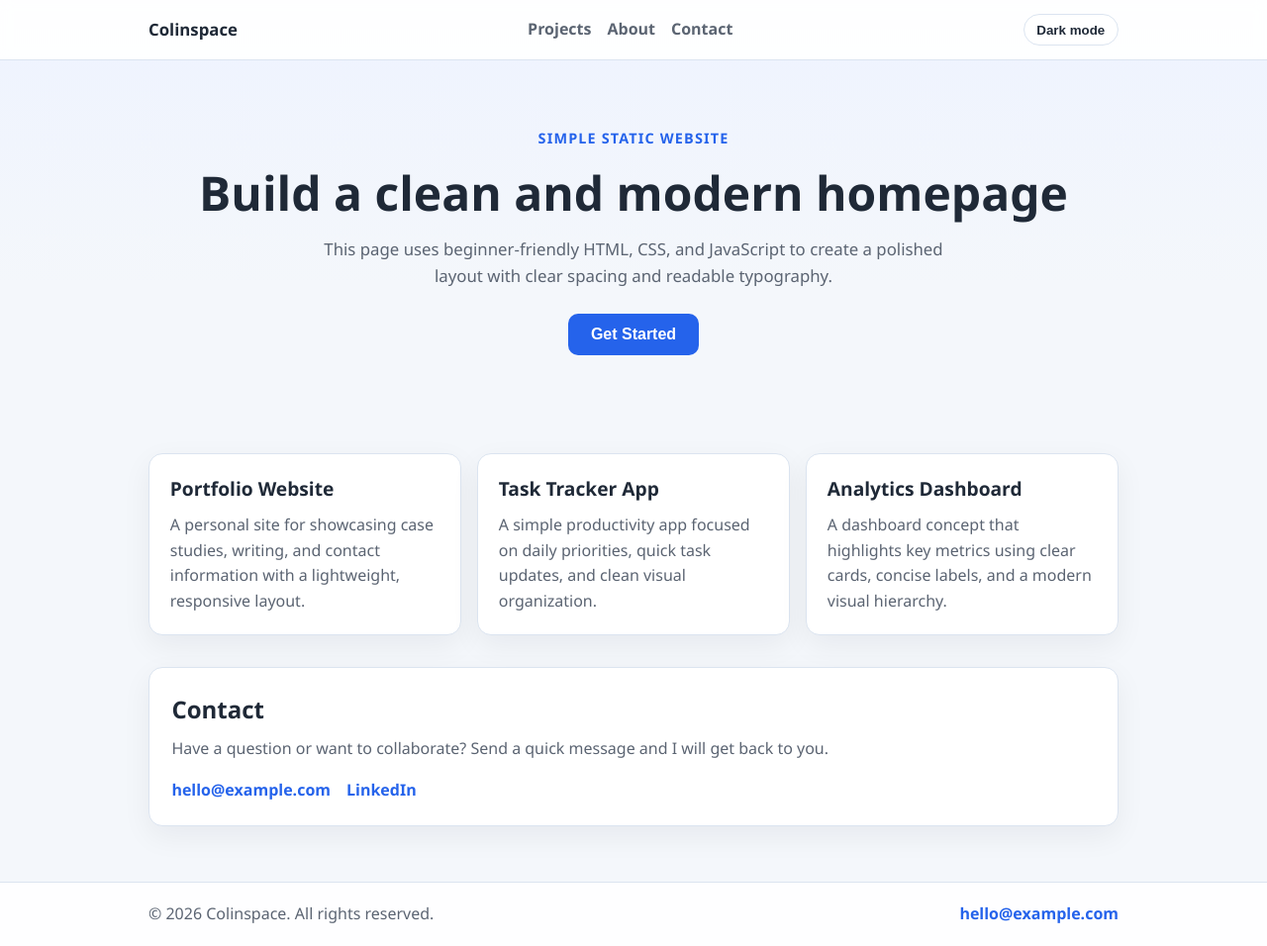
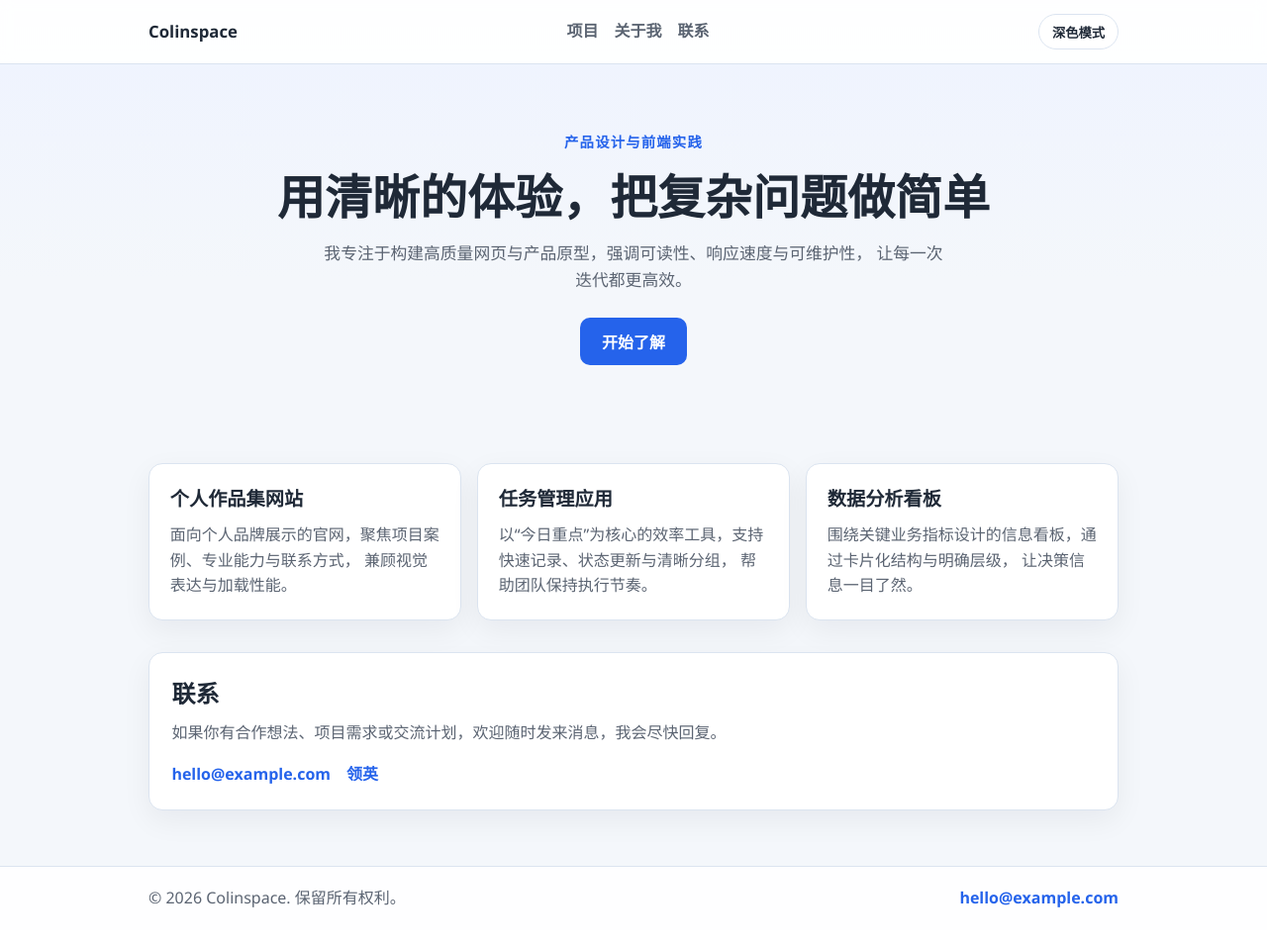
Before and after one commit to Colin966/Colinspace-test, a plain HTML site: page index.html in a window 1280 px wide. Shown: the whole page at 99% size. Drawn offline with Linux system fonts and the light colour scheme.

Commit message:
feat: 全站简体中文本地化与首页文案重写

```diff
--- a/index.html
+++ b/index.html
@@ -1,79 +1,79 @@
 <!doctype html>
-<html lang="en">
+<html lang="zh-CN">
   <head>
     <meta charset="UTF-8" />
     <meta name="viewport" content="width=device-width, initial-scale=1.0" />
-    <title>Simple Site</title>
+    <title>Colinspace｜个人作品集</title>
     <link rel="stylesheet" href="style.css" />
   </head>
   <body>
-    <nav class="site-nav" aria-label="Main navigation">
+    <nav class="site-nav" aria-label="主导航">
       <div class="container nav-inner">
         <a class="brand" href="#">Colinspace</a>
         <ul class="nav-links">
-          <li><a href="#projects">Projects</a></li>
-          <li><a href="#about">About</a></li>
-          <li><a href="#contact">Contact</a></li>
+          <li><a href="#projects">项目</a></li>
+          <li><a href="#about">关于我</a></li>
+          <li><a href="#contact">联系</a></li>
         </ul>
         <button id="theme-toggle" class="theme-toggle" type="button" aria-pressed="false">
-          Dark mode
+          深色模式
         </button>
       </div>
     </nav>
 
     <header class="hero container" id="about">
-      <p class="eyebrow">Simple Static Website</p>
-      <h1>Build a clean and modern homepage</h1>
+      <p class="eyebrow">产品设计与前端实践</p>
+      <h1>用清晰的体验，把复杂问题做简单</h1>
       <p class="hero-text">
-        This page uses beginner-friendly HTML, CSS, and JavaScript to create a
-        polished layout with clear spacing and readable typography.
+        我专注于构建高质量网页与产品原型，强调可读性、响应速度与可维护性，
+        让每一次迭代都更高效。
       </p>
-      <button id="btn" class="hero-button">Get Started</button>
+      <button id="btn" class="hero-button">开始了解</button>
       <p id="message" class="message" aria-live="polite"></p>
     </header>
 
-    <main class="container" aria-label="Homepage content">
-      <section class="projects" id="projects" aria-label="Projects section">
+    <main class="container" aria-label="首页内容">
+      <section class="projects" id="projects" aria-label="项目模块">
         <article class="project-card">
-          <h2>Portfolio Website</h2>
+          <h2>个人作品集网站</h2>
           <p>
-            A personal site for showcasing case studies, writing, and contact
-            information with a lightweight, responsive layout.
+            面向个人品牌展示的官网，聚焦项目案例、专业能力与联系方式，
+            兼顾视觉表达与加载性能。
           </p>
         </article>
 
         <article class="project-card">
-          <h2>Task Tracker App</h2>
+          <h2>任务管理应用</h2>
           <p>
-            A simple productivity app focused on daily priorities, quick task
-            updates, and clean visual organization.
+            以“今日重点”为核心的效率工具，支持快速记录、状态更新与清晰分组，
+            帮助团队保持执行节奏。
           </p>
         </article>
 
         <article class="project-card">
-          <h2>Analytics Dashboard</h2>
+          <h2>数据分析看板</h2>
           <p>
-            A dashboard concept that highlights key metrics using clear cards,
-            concise labels, and a modern visual hierarchy.
+            围绕关键业务指标设计的信息看板，通过卡片化结构与明确层级，
+            让决策信息一目了然。
           </p>
         </article>
       </section>
 
-      <section class="contact" id="contact" aria-label="Contact section">
-        <h2>Contact</h2>
+      <section class="contact" id="contact" aria-label="联系模块">
+        <h2>联系</h2>
         <p class="contact-text">
-          Have a question or want to collaborate? Send a quick message and I will get back to you.
+          如果你有合作想法、项目需求或交流计划，欢迎随时发来消息，我会尽快回复。
         </p>
         <div class="contact-links">
           <a href="mailto:hello@example.com">hello@example.com</a>
-          <a href="https://www.linkedin.com" target="_blank" rel="noreferrer">LinkedIn</a>
+          <a href="https://www.linkedin.com" target="_blank" rel="noreferrer">领英</a>
         </div>
       </section>
     </main>
 
     <footer class="site-footer">
       <div class="container footer-inner">
-        <p>© 2026 Colinspace. All rights reserved.</p>
+        <p>© 2026 Colinspace. 保留所有权利。</p>
         <a href="mailto:hello@example.com">hello@example.com</a>
       </div>
     </footer>
--- a/script.js
+++ b/script.js
@@ -2,27 +2,30 @@ const button = document.getElementById('btn');
 const message = document.getElementById('message');
 const themeToggle = document.getElementById('theme-toggle');
 
+// 首页引导按钮文案
 button.addEventListener('click', () => {
-  message.textContent = 'Welcome! Start customizing your homepage.';
+  message.textContent = '欢迎来到我的作品集，向下查看项目案例。';
 });
 
+// 读取并恢复用户的主题偏好
 const savedTheme = localStorage.getItem('theme');
 
 if (savedTheme === 'dark') {
   document.body.classList.add('dark-mode');
-  themeToggle.textContent = 'Light mode';
+  themeToggle.textContent = '浅色模式';
   themeToggle.setAttribute('aria-pressed', 'true');
 }
 
+// 切换主题并持久化状态
 themeToggle.addEventListener('click', () => {
   const isDarkMode = document.body.classList.toggle('dark-mode');
 
   if (isDarkMode) {
-    themeToggle.textContent = 'Light mode';
+    themeToggle.textContent = '浅色模式';
     themeToggle.setAttribute('aria-pressed', 'true');
     localStorage.setItem('theme', 'dark');
   } else {
-    themeToggle.textContent = 'Dark mode';
+    themeToggle.textContent = '深色模式';
     themeToggle.setAttribute('aria-pressed', 'false');
     localStorage.setItem('theme', 'light');
   }
```
Also changed, not shown: README.md.
